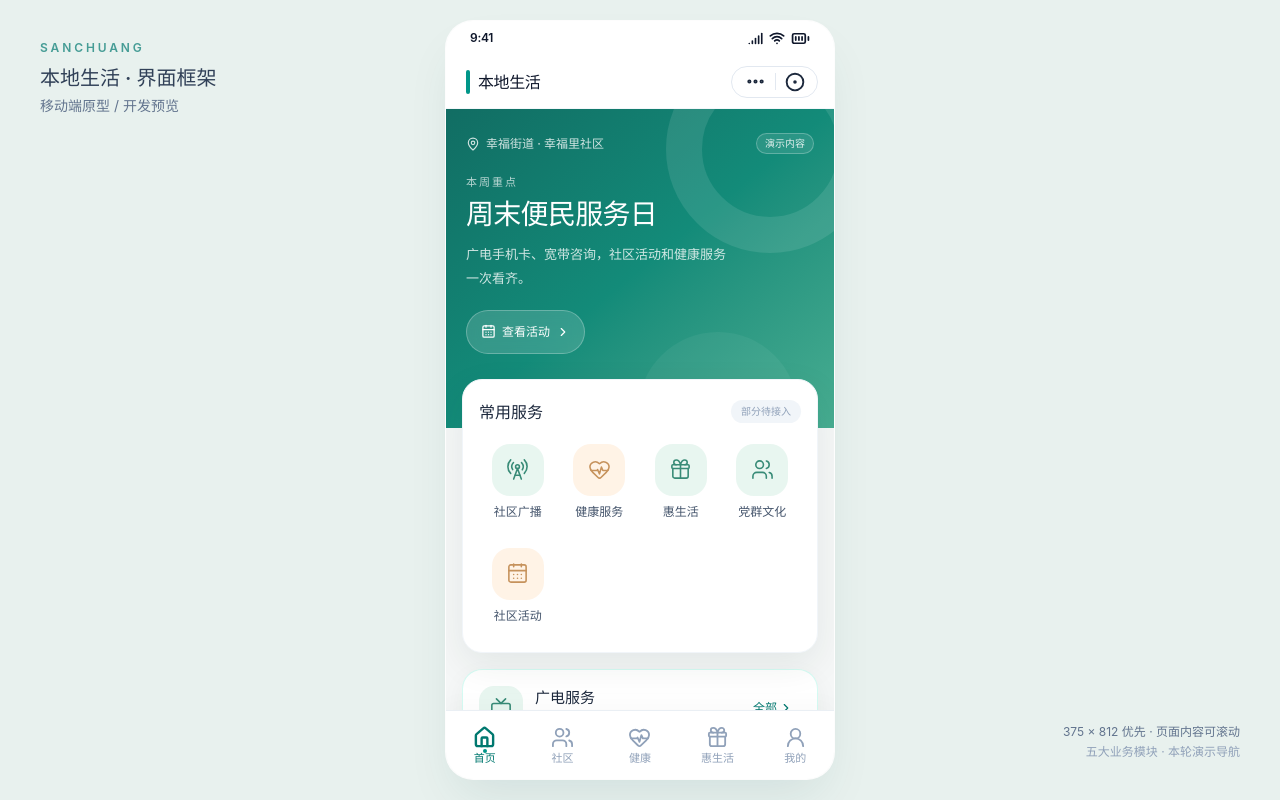
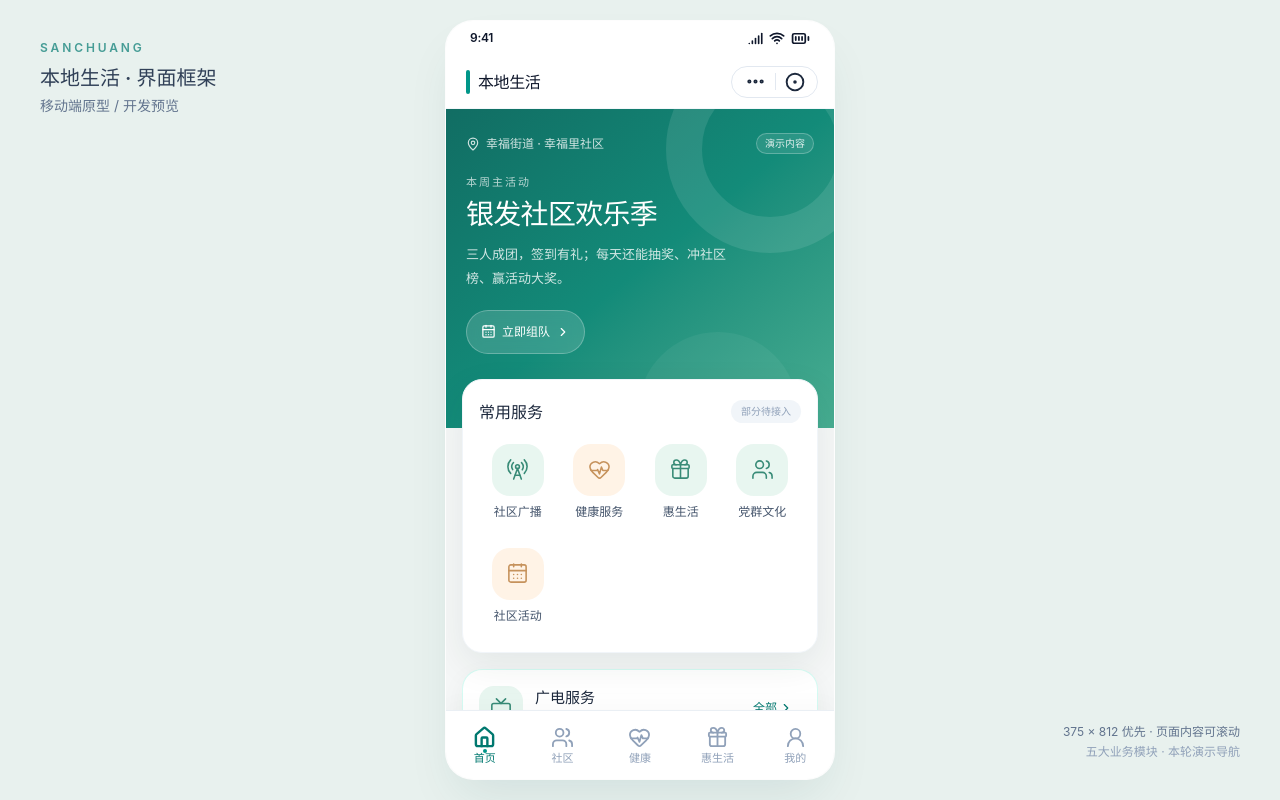
Before and after one commit to sanchuang-dev/local-life, a React (Vite) app: page /#/ in a window 1280 px wide. Built offline with nearby package versions, Linux system fonts and the light colour scheme.

Commit message:
feat(home): 主活动首页曝光与入口收敛 (#46)
* feat(home): promote silver neighborhood campaign

* feat(community): route activity hub to main campaign

```diff
--- a/src/mocks/community.ts
+++ b/src/mocks/community.ts
@@ -508,10 +508,10 @@ export const communityEntries: CommunityEntry[] = [
   {
     id: 'activity',
     label: '社区活动',
-    badge: '3 场示例',
+    badge: '主活动',
     icon: CalendarDays,
     tone: 'peach',
-    to: '/community/activity/performance',
+    to: '/community/activity/silver-neighborhood',
   },
   {
     id: 'culture',
--- a/src/mocks/home.ts
+++ b/src/mocks/home.ts
@@ -48,11 +48,11 @@ export type HomeBannerContent = {
 
 export const homeBanner: HomeBannerContent = {
   location: '幸福街道 · 幸福里社区',
-  eyebrow: '本周重点',
-  title: '周末便民服务日',
-  description: '广电手机卡、宽带咨询，社区活动和健康服务一次看齐。',
-  actionLabel: '查看活动',
-  to: '/community/activity/welfare-day',
+  eyebrow: '本周主活动',
+  title: '银发社区欢乐季',
+  description: '三人成团，签到有礼；每天还能抽奖、冲社区榜、赢活动大奖。',
+  actionLabel: '立即组队',
+  to: '/community/activity/silver-neighborhood',
 }
 
 export type GdQuickEntry = {
@@ -103,7 +103,7 @@ export const homeQuickEntries: ServiceEntry[] = [
     label: '社区活动',
     icon: CalendarDays,
     tone: 'peach',
-    to: '/community',
+    to: '/community/activity/silver-neighborhood',
   },
 ]
 
```
